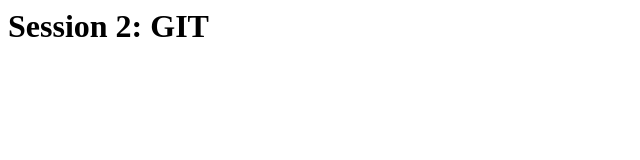
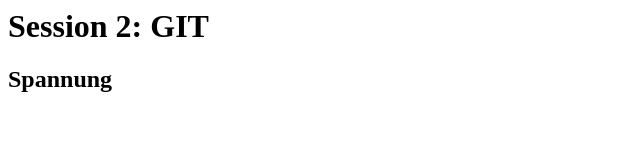
Before and after one commit to MagnusKramer/html2, a plain HTML site: page index.html in a window 1280 px wide. Shown: the whole page, without its empty margins (0-640 px from the left). Drawn offline with Linux system fonts and the light colour scheme.

Commit message:
header 2 dazu

```diff
--- a/index.html
+++ b/index.html
@@ -1 +1,2 @@
 <h1> Session 2: GIT </h1>
+<h2> Spannung </h2>
```
